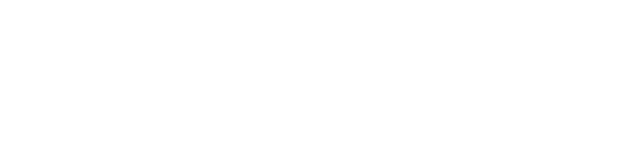
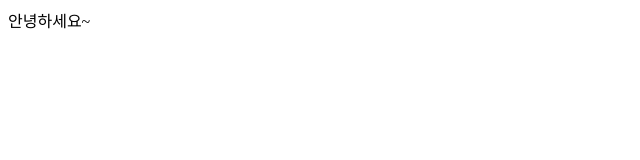
Before and after one commit to jyh7a/portfolio2021, a plain HTML site: page index.html in a window 1280 px wide. Shown: the whole page, without its empty margins (0-640 px from the left). Drawn offline with Linux system fonts and the light colour scheme.

Commit message:
modified index.html

```diff
--- a/index.html
+++ b/index.html
@@ -9,7 +9,7 @@
 </head>
 
 <body>
-
+  안녕하세요~
 </body>
 
 </html>
```
